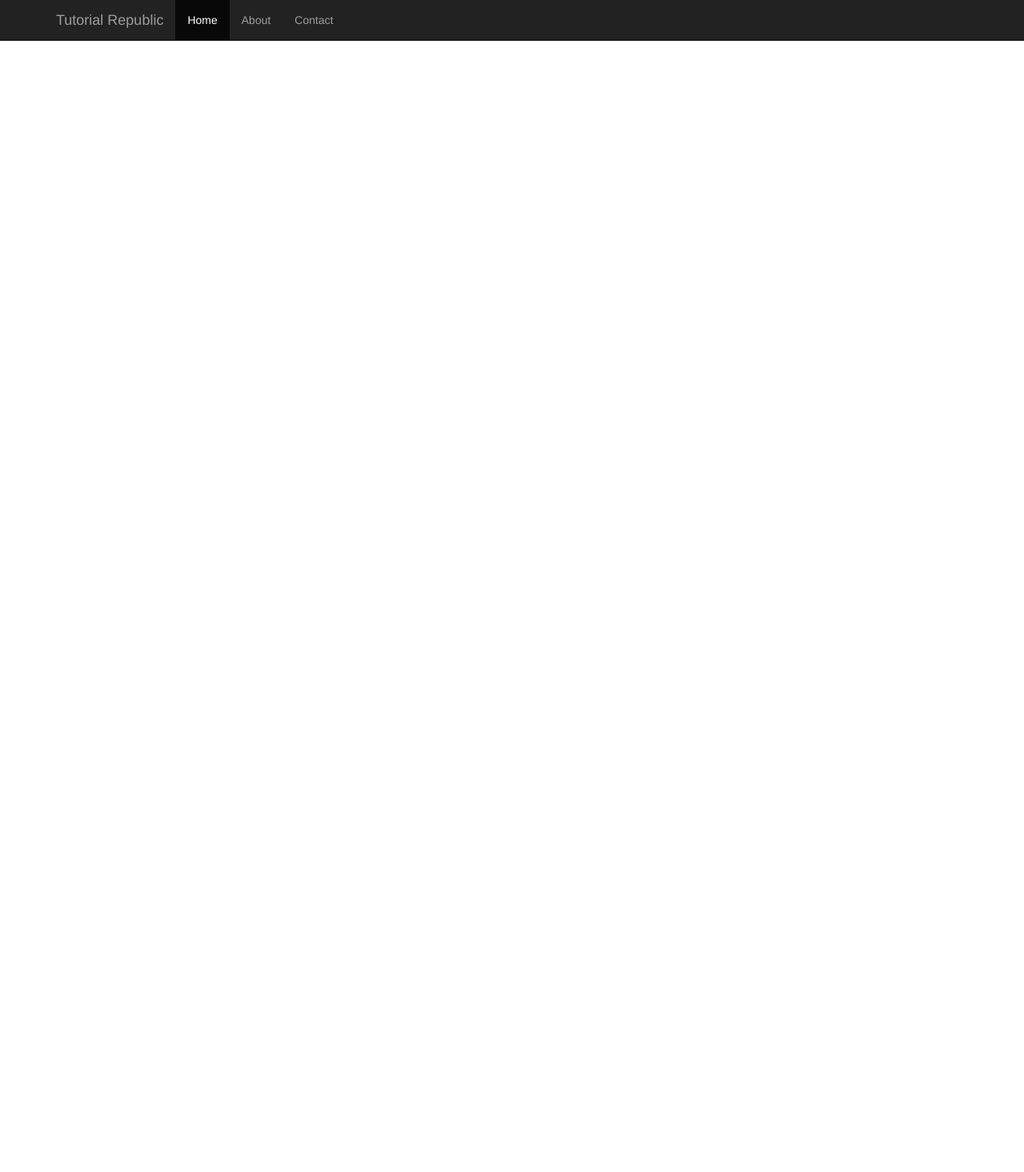
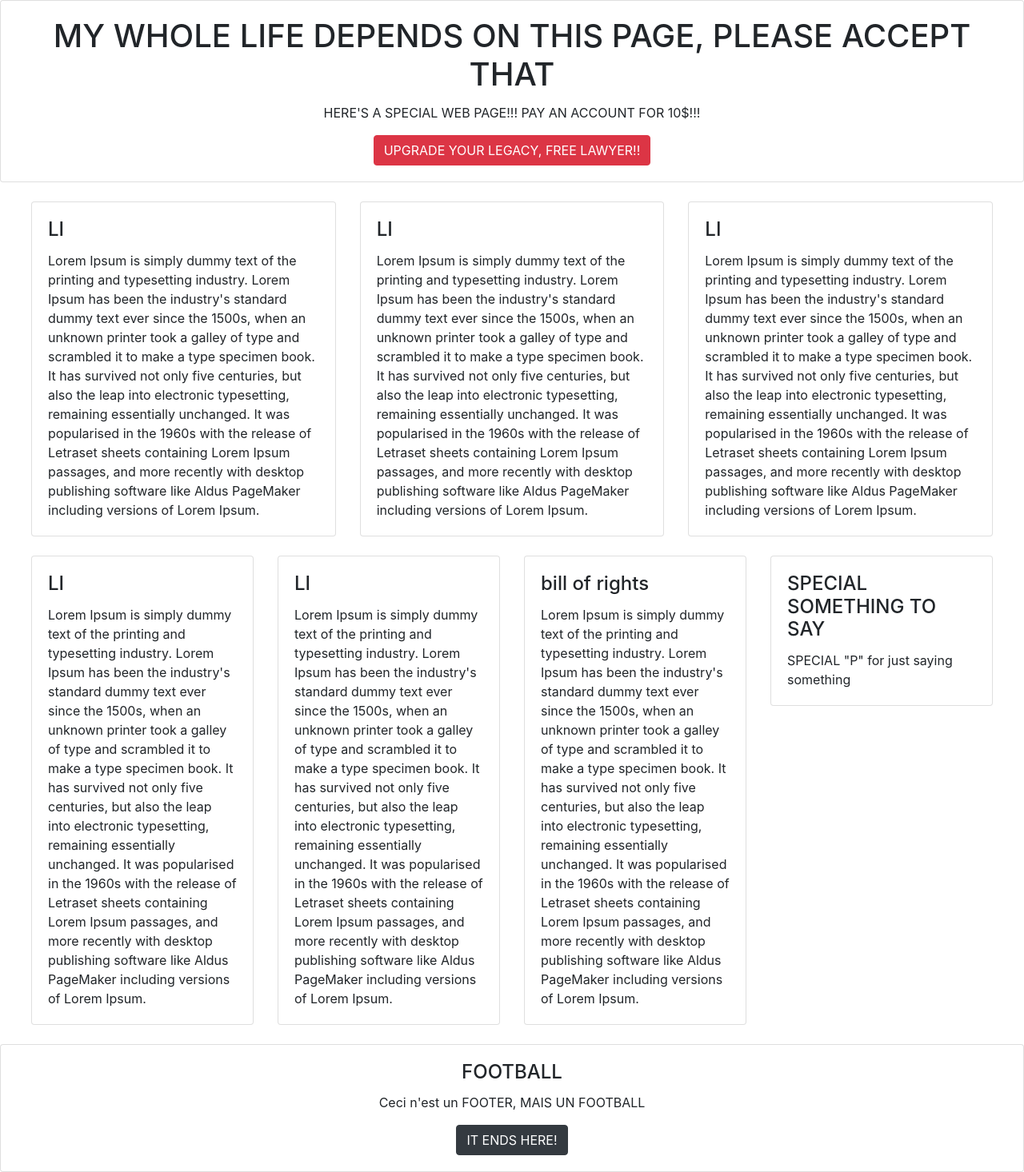
Before and after one commit to PassNum-Promo4/projet-bootstrap-exercice1-Vezirion, a plain HTML site: page index.html in a window 1280 px wide. Shown: the whole page at 80% size. Before the commit the page ends 800 px from the top, so only its background shows below. Drawn offline with nearby package versions, Linux system fonts and the light colour scheme.

Commit message:
I GIT TIRED V.2!!! BETTER CALL CEDRIC

```diff
--- a/index.html
+++ b/index.html
@@ -1,35 +1,97 @@
-<!DOCTYPE html>
-<html lang="en">
+<!doctype html>
+<html lang="fr">
+
 <head>
-<meta charset="utf-8">
-<meta http-equiv="X-UA-Compatible" content="IE=edge">
-<meta name="viewport" content="width=device-width, initial-scale=1">
-<title>testing</title>
-<link rel="stylesheet" href="css/bootstrap.css">
-<script src="js/bootstrap.min.js"></script>
+    <title>!!!I GIT TIRED!!!</title>
+
+    <meta charset="utf-8">
+    <meta name="viewport" content="width=device-width, initial-scale=1, shrink-to-fit=no">
+    <link rel="stylesheet" href="https://maxcdn.bootstrapcdn.com/bootstrap/4.0.0-beta.2/css/bootstrap.min.css" integrity="sha384-PsH8R72JQ3SOdhVi3uxftmaW6Vc51MKb0q5P2rRUpPvrszuE4W1povHYgTpBfshb" crossorigin="anonymous">
 </head>
+
 <body>
-<nav id="myNavbar" class="navbar navbar-default navbar-inverse navbar-fixed-top" role="navigation">
-    <!-- Brand and toggle get grouped for better mobile display -->
-    <div class="container">
-        <div class="navbar-header">
-            <button type="button" class="navbar-toggle" data-toggle="collapse" data-target="#navbarCollapse">
-                <span class="sr-only">Toggle navigation</span>
-                <span class="icon-bar"></span>
-                <span class="icon-bar"></span>
-                <span class="icon-bar"></span>
-            </button>
-            <a class="navbar-brand" href="#">Tutorial Republic</a>
+    <header>
+        <div class="card text-center">
+            <div class="card-body">
+                <h1 class="card-title">MY WHOLE LIFE DEPENDS ON THIS PAGE, PLEASE ACCEPT THAT</h1>
+                <p class="card-text">HERE'S A SPECIAL WEB PAGE!!! PAY AN ACCOUNT FOR 10$!!!</p>
+                <a href="#anywhere" class="btn btn-danger">UPGRADE YOUR LEGACY, FREE LAWYER!!</a>
+            </div>
         </div>
-        <!-- Collect the nav links, forms, and other content for toggling -->
-        <div class="collapse navbar-collapse" id="navbarCollapse">
-            <ul class="nav navbar-nav">
-                <li class="active"><a href="#home" target="_blank">Home</a></li>
-                <li><a href="#about" target="_blank">About</a></li>
-                <li><a href="#contact" target="_blank">Contact</a></li>
-            </ul>
+    </header>
+
+    <section>
+        <div class="row m-4">
+            <div class="col-xl-4 col-lg-6 col-sm-12">
+                <div class="card">
+                    <div class="card-body">
+                        <h4 class="card-title">LI</h4>
+                        <p class="card-text">Lorem Ipsum is simply dummy text of the printing and typesetting industry. Lorem Ipsum has been the industry's standard dummy text ever since the 1500s, when an unknown printer took a galley of type and scrambled it to make a type specimen book. It has survived not only five centuries, but also the leap into electronic typesetting, remaining essentially unchanged. It was popularised in the 1960s with the release of Letraset sheets containing Lorem Ipsum passages, and more recently with desktop publishing software like Aldus PageMaker including versions of Lorem Ipsum.</p>
+                    </div>
+                </div>
+            </div>
+            <div class="col-xl-4 col-lg-6 col-sm-12">
+                <div class="card">
+                    <div class="card-body">
+                        <h4 class="card-title">LI</h4>
+                        <p class="card-text">Lorem Ipsum is simply dummy text of the printing and typesetting industry. Lorem Ipsum has been the industry's standard dummy text ever since the 1500s, when an unknown printer took a galley of type and scrambled it to make a type specimen book. It has survived not only five centuries, but also the leap into electronic typesetting, remaining essentially unchanged. It was popularised in the 1960s with the release of Letraset sheets containing Lorem Ipsum passages, and more recently with desktop publishing software like Aldus PageMaker including versions of Lorem Ipsum.</p>
+                    </div>
+                </div>
+            </div>
+            <div class="col-xl-4 col-lg-12 col-sm-12">
+                <div class="card">
+                    <div class="card-body">
+                        <h4 class="card-title">LI</h4>
+                        <p class="card-text">Lorem Ipsum is simply dummy text of the printing and typesetting industry. Lorem Ipsum has been the industry's standard dummy text ever since the 1500s, when an unknown printer took a galley of type and scrambled it to make a type specimen book. It has survived not only five centuries, but also the leap into electronic typesetting, remaining essentially unchanged. It was popularised in the 1960s with the release of Letraset sheets containing Lorem Ipsum passages, and more recently with desktop publishing software like Aldus PageMaker including versions of Lorem Ipsum.</p>
+                    </div>
+                </div>
+            </div>
         </div>
-    </div>
-</nav>
+    </section>
 
-<
+    <section>
+        <div class="row m-4">
+            <div class="col-xl-3 col-lg-4 col-sm-12">
+                <div class="card">
+                    <div class="card-body">
+                        <h4 class="card-title">LI</h4>
+                        <p class="card-text">Lorem Ipsum is simply dummy text of the printing and typesetting industry. Lorem Ipsum has been the industry's standard dummy text ever since the 1500s, when an unknown printer took a galley of type and scrambled it to make a type specimen book. It has survived not only five centuries, but also the leap into electronic typesetting, remaining essentially unchanged. It was popularised in the 1960s with the release of Letraset sheets containing Lorem Ipsum passages, and more recently with desktop publishing software like Aldus PageMaker including versions of Lorem Ipsum.</p>
+                    </div>
+                </div>
+            </div>
+            <div class="col-xl-3 col-lg-4 col-sm-12">
+                <div class="card">
+                    <div class="card-body">
+                        <h4 class="card-title">LI</h4>
+                        <p class="card-text">Lorem Ipsum is simply dummy text of the printing and typesetting industry. Lorem Ipsum has been the industry's standard dummy text ever since the 1500s, when an unknown printer took a galley of type and scrambled it to make a type specimen book. It has survived not only five centuries, but also the leap into electronic typesetting, remaining essentially unchanged. It was popularised in the 1960s with the release of Letraset sheets containing Lorem Ipsum passages, and more recently with desktop publishing software like Aldus PageMaker including versions of Lorem Ipsum.</p>
+                    </div>
+                </div>
+            </div>
+            <div class="col-xl-3 col-lg-4 col-sm-12">
+                <div class="card">
+                    <div class="card-body">
+                        <h4 class="card-title">bill of rights</h4>
+                        <p class="card-text">Lorem Ipsum is simply dummy text of the printing and typesetting industry. Lorem Ipsum has been the industry's standard dummy text ever since the 1500s, when an unknown printer took a galley of type and scrambled it to make a type specimen book. It has survived not only five centuries, but also the leap into electronic typesetting, remaining essentially unchanged. It was popularised in the 1960s with the release of Letraset sheets containing Lorem Ipsum passages, and more recently with desktop publishing software like Aldus PageMaker including versions of Lorem Ipsum.</p>
+                    </div>
+                </div>
+            </div>
+            <div class="col-xl-3 col-lg-4 mx-auto col-sm-12">
+                <div class="card">
+                    <div class="card-body">
+                        <h4 class="card-title">SPECIAL SOMETHING TO SAY</h4>
+                        <p class="card-text">SPECIAL "P" for just saying something</p>
+                    </div>
+                </div>
+            </div>
+        </div>
+    </section>
+
+    <footer>
+        <div class="card text-center">
+            <div class="card-body">
+                <h4 class="card-title">FOOTBALL</h4>
+                <p class="card-text">Ceci n'est un FOOTER, MAIS UN FOOTBALL</p>
+                <a href="#" class="btn btn-dark">IT ENDS HERE!</a>
+            </div>
+        </div>
+    </footer>
```
